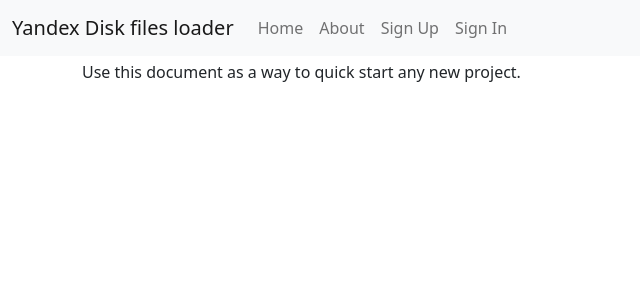
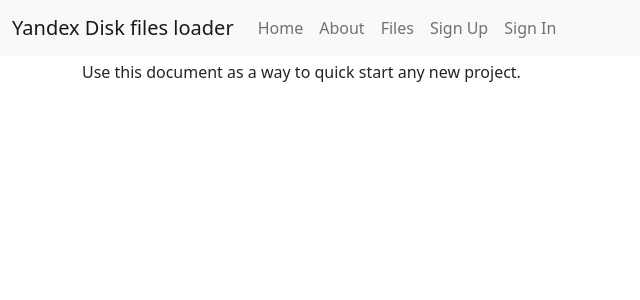
Before and after one commit to valed-dm/yd_files, a Django app: page / in a window 1280 px wide. Shown: the top 300 px of the page, without its empty margins (0-640 px from the left). Run offline with Django 5.2, Linux system fonts and the light colour scheme; parts of the project's set-up code (start-up, migrations or seed data) failed here and were passed over; some libraries are stand-ins or nearby versions.

Commit message:
base.html got yafiles main page link

```diff
--- a/yd_files/templates/base.html
+++ b/yd_files/templates/base.html
@@ -77,6 +77,9 @@
             <li class="nav-item">
               <a class="nav-link" href="{% url 'about' %}">About</a>
             </li>
+            <li class="nav-item">
+              <a class="nav-link" href="{% url 'yafiles:files' %}">Files</a>
+            </li>
             {% if request.user.is_authenticated %}
               <li class="nav-item">
                 <a class="nav-link"
```
